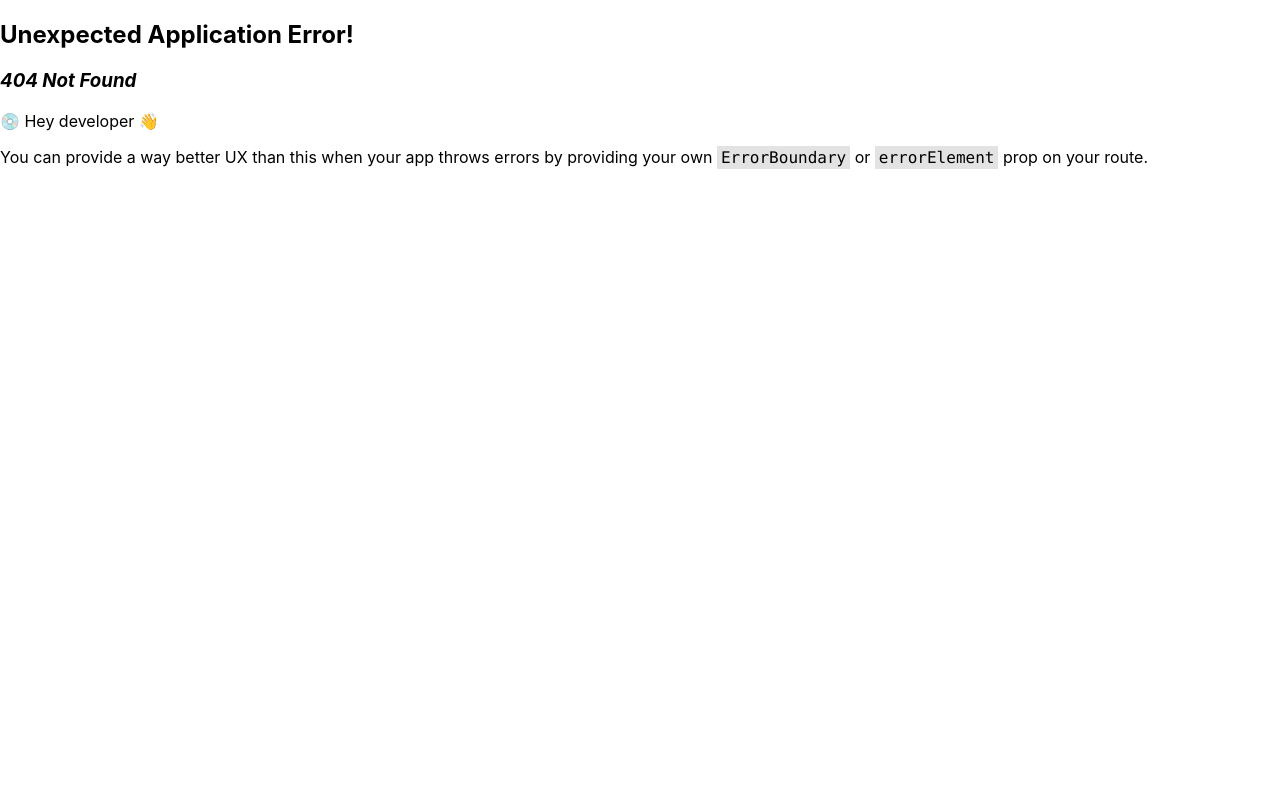
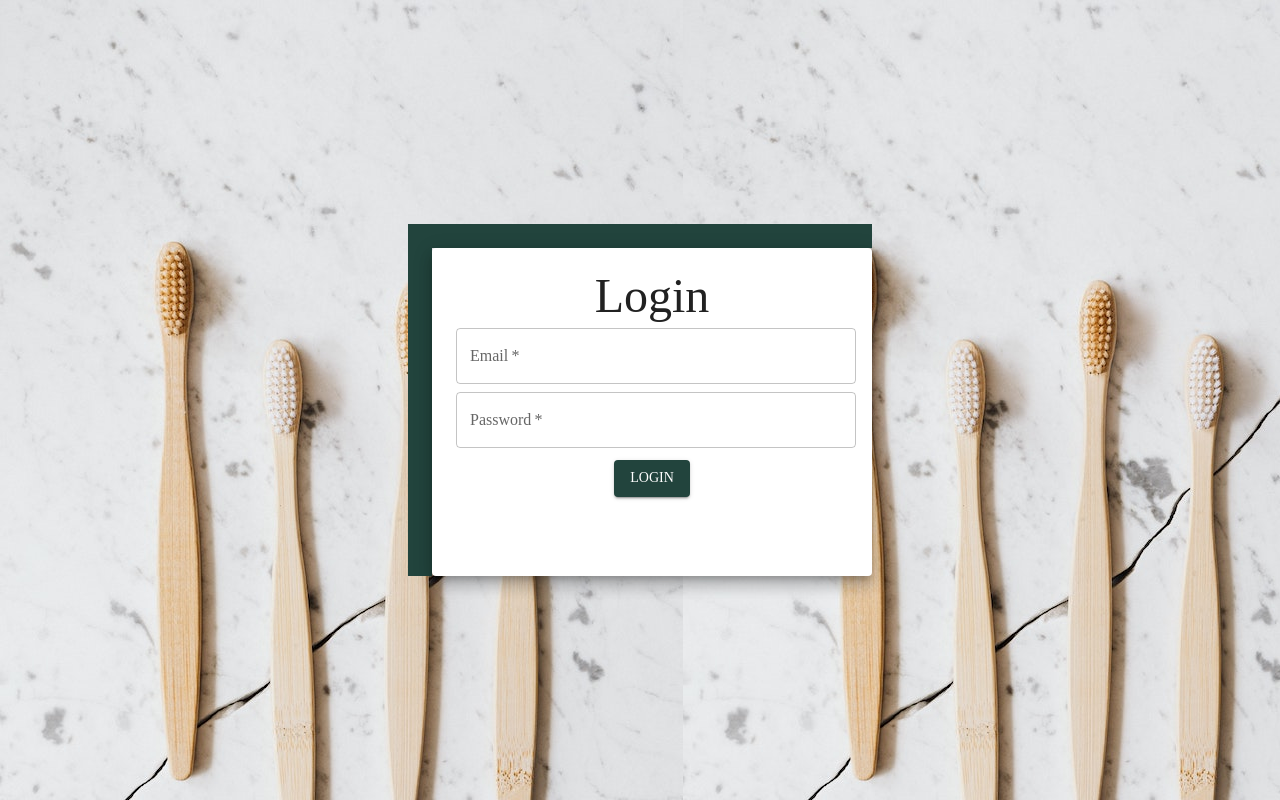
Before and after one commit to Dentismo/t-3, a React (Create React App) app in the folder client/: page /login in a window 1280 px wide. Before the commit this address had no page. Built offline with nearby package versions, Linux system fonts and the light colour scheme.

Commit message:
#24 Create login page with login form component

```diff
--- /dev/null
+++ b/client/src/pages/LoginPage.tsx
@@ -0,0 +1,17 @@
+import LoginForm from "../components/LoginForm";
+import '../styles/LoginPage.css';
+
+function LoginPage() {
+    return (
+    <div>
+        <div className='login-page-container'>
+            <div className="login-form-container">
+                <LoginForm />
+            </div>
+
+        </div>
+    </div>
+    );
+}
+
+export default LoginPage;
--- a/client/src/router.tsx
+++ b/client/src/router.tsx
@@ -3,6 +3,7 @@ import App from './App'
 import ClinicPage from './pages/ClinicPage'
 import DashboardPage from './pages/DashboardPage'
 import HomePage from './pages/HomePage'
+import LoginPage from './pages/LoginPage'
 
 const router = createBrowserRouter([
   {
@@ -20,6 +21,10 @@ const router = createBrowserRouter([
   {
     path: '/dashboard',
     element: <DashboardPage />
+  },
+  {
+    path: '/login',
+    element: <LoginPage />
   }
 ])
 
--- /dev/null
+++ b/client/src/styles/LoginPage.css
@@ -0,0 +1,16 @@
+.login-page-container {
+    height: 100vh;
+    background-image: url('../images/toothbrush.jpg');
+    display: flex;
+    justify-content: center;
+    align-items: center;
+}
+
+.login-form-container {
+    border-left-color:#22443d;
+    border-left-style: solid;
+    border-left-width: 1.5rem;
+    border-top-color: #22443d;
+    border-top-style: solid;
+    border-top-width: 1.5rem;
+}
```
